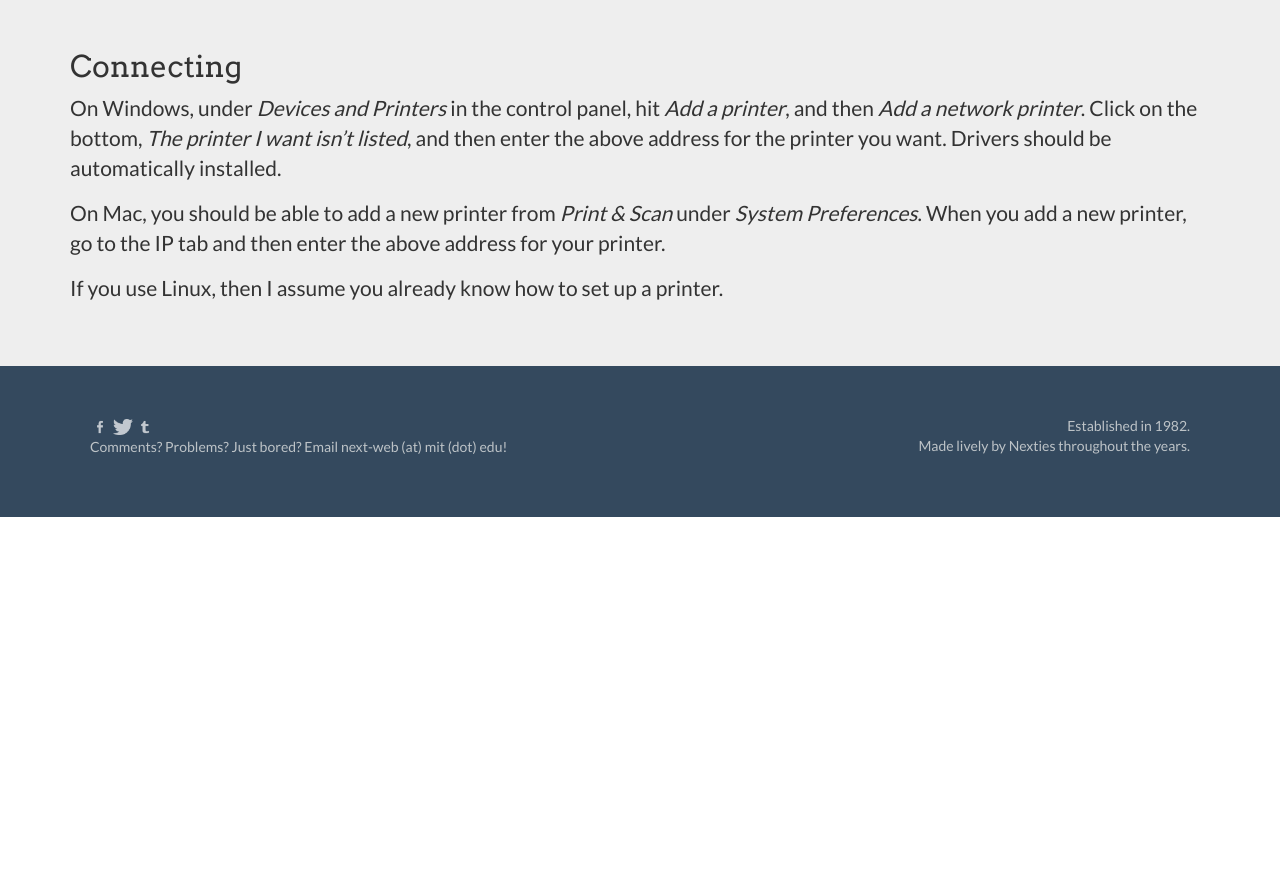
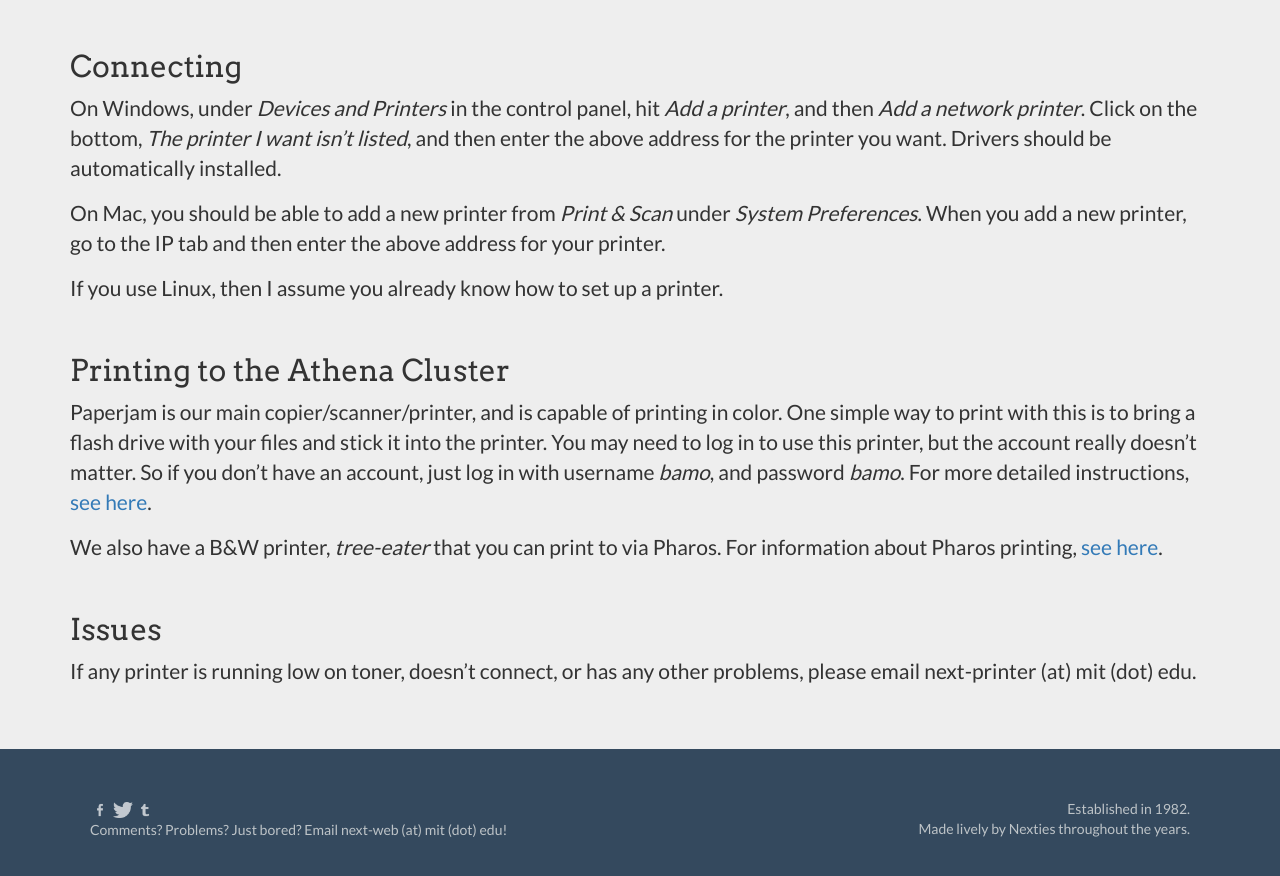
Before and after one commit to cory2067/next-house, a Jekyll site: the page built from pages/printing.md, in a window 1280 px wide and 900 px high, scrolled down 892 px. Shown: the top 876 px of the window. Built offline with Jekyll 4.4.1, drawn with Linux system fonts in a browser that asks for light colours; nearby versions of some CDN libraries; before the commit the page ends 1409 px from its top, so only the background shows below that.

Commit message:
Add paperjam info to printing page.

```diff
--- a/pages/printing.md
+++ b/pages/printing.md
@@ -1,7 +1,7 @@
 ---
 layout: default
 permalink: /printing
-title: Culture
+title: Printing
 ---
 
 To connect to the wing printers you **must** be connected to **MIT Secure**
@@ -28,3 +28,17 @@ On Mac, you should be able to add a new printer from *Print & Scan* under *Syste
 When you add a new printer, go to the IP tab and then enter the above address for your printer.
 
 If you use Linux, then I assume you already know how to set up a printer.
+
+## Printing to the Athena Cluster
+Paperjam is our main copier/scanner/printer, and is capable of printing in color.
+One simple way to print with this is to bring a flash drive with your files and stick it
+into the printer. You may need to log in to use this printer, but the account really doesn't matter.
+So if you don't have an account, just log in with username *bamo*, and password *bamo*.
+For more detailed instructions, [see here]({{ site.url }}/static/PaperjamInstructions.pdf).
+
+We also have a B&W printer, *tree-eater* that you can print to via Pharos. For information about
+Pharos printing, [see here](http://kb.mit.edu/confluence/display/istcontrib/Pharos+Public+Student+Printing+at+MIT).
+
+## Issues
+If any printer is running low on toner, doesn't connect, or has any other problems,
+please email next-printer (at) mit (dot) edu.
```
Also changed, not shown: 1 other file.
